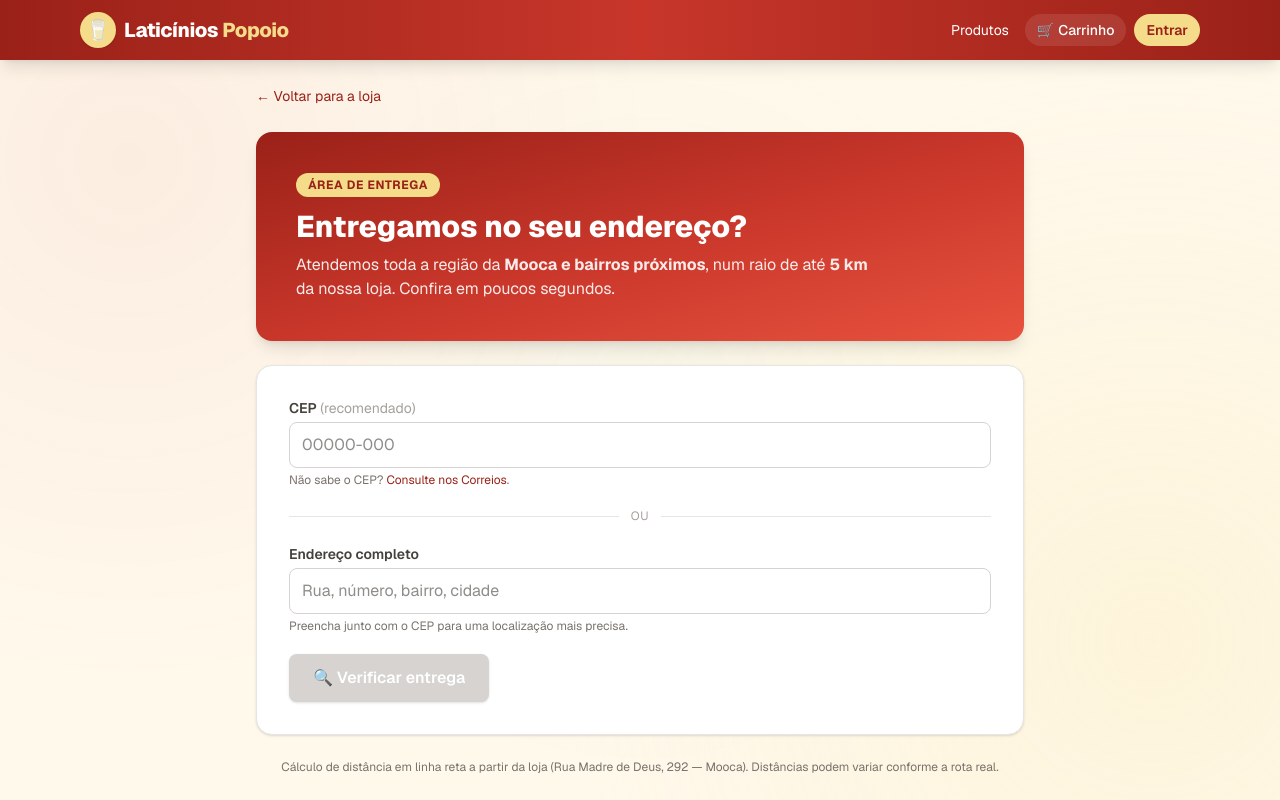
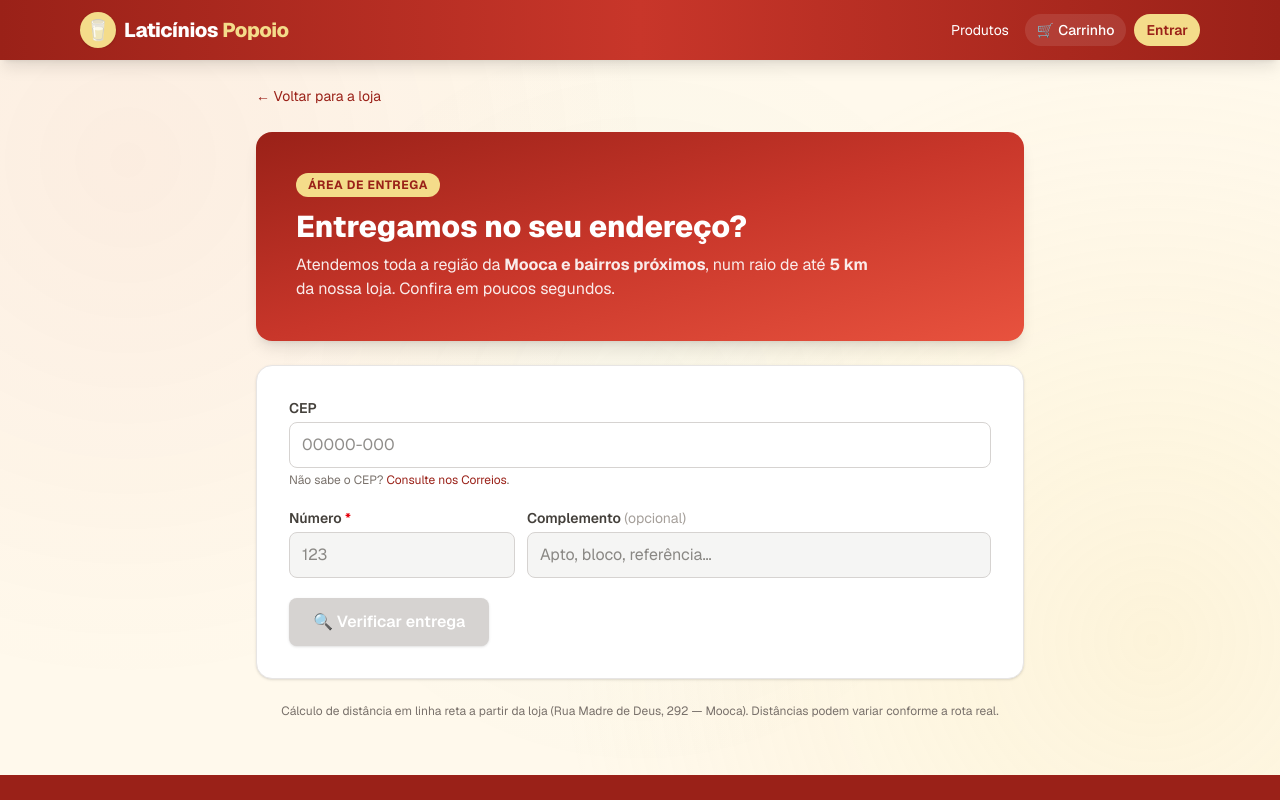
Before and after one commit to cjluc4s/projeto-popoio, a Next.js app: page /entrega in a window 1280 px wide. Shown: the top 800 px of the page. Built offline with nearby package versions, Linux system fonts and the light colour scheme; no server answers.

Commit message:
feat(entrega): autopreenchimento por CEP + campos numero/complemento

```diff
--- /dev/null
+++ b/src/app/api/cep/[cep]/route.ts
@@ -0,0 +1,25 @@
+import { NextResponse } from "next/server";
+import { lookupCep, normalizeCep } from "@/lib/delivery";
+
+export const runtime = "nodejs";
+
+export async function GET(
+  _req: Request,
+  ctx: { params: Promise<{ cep: string }> },
+) {
+  const { cep } = await ctx.params;
+  if (!normalizeCep(cep)) {
+    return NextResponse.json({ error: "CEP inválido." }, { status: 400 });
+  }
+  const data = await lookupCep(cep);
+  if (!data) {
+    return NextResponse.json({ error: "CEP não encontrado." }, { status: 404 });
+  }
+  return NextResponse.json({
+    cep: data.cep,
+    street: data.street,
+    neighborhood: data.neighborhood,
+    city: data.city,
+    state: data.state,
+  });
+}
--- a/src/app/api/delivery-check/route.ts
+++ b/src/app/api/delivery-check/route.ts
@@ -11,7 +11,7 @@ import {
 export const runtime = "nodejs";
 
 export async function POST(req: Request) {
-  let body: { cep?: string; address?: string };
+  let body: { cep?: string; number?: string; complement?: string };
   try {
     body = await req.json();
   } catch {
@@ -19,27 +19,28 @@ export async function POST(req: Request) {
   }
 
   const cepInput = (body.cep || "").trim();
-  const addressInput = (body.address || "").trim();
+  const number = (body.number || "").trim();
+  const complement = (body.complement || "").trim();
 
-  if (!cepInput && !addressInput) {
+  if (!cepInput) {
     return NextResponse.json(
-      { error: "Informe um CEP ou endereço para verificarmos." },
+      { error: "Informe um CEP para verificarmos." },
       { status: 400 },
     );
   }
-
-  // 1) Caminho preferencial: CEP
-  let coords: { lat: number; lng: number } | undefined;
-  let addressLabel = "";
-  let cepFmt: string | undefined;
-
-  if (cepInput) {
   if (!normalizeCep(cepInput)) {
     return NextResponse.json(
       { error: "CEP inválido. Use o formato 00000-000." },
       { status: 400 },
     );
   }
+  if (!number) {
+    return NextResponse.json(
+      { error: "Informe o número do endereço." },
+      { status: 400 },
+    );
+  }
+
   const lookup = await lookupCep(cepInput);
   if (!lookup) {
     return NextResponse.json(
@@ -47,41 +48,41 @@ export async function POST(req: Request) {
       { status: 404 },
     );
   }
-    cepFmt = lookup.cep;
-    addressLabel = [
-      lookup.street,
+
+  const streetWithNumber = lookup.street
+    ? `${lookup.street}, ${number}${complement ? ` — ${complement}` : ""}`
+    : `Número ${number}${complement ? ` — ${complement}` : ""}`;
+
+  const addressLabel = [
+    streetWithNumber,
     lookup.neighborhood,
-      lookup.city && lookup.state ? `${lookup.city} / ${lookup.state}` : lookup.city || lookup.state,
+    lookup.city && lookup.state
+      ? `${lookup.city} / ${lookup.state}`
+      : lookup.city || lookup.state,
   ]
     .filter(Boolean)
     .join(" — ");
-    coords = lookup.coords;
 
-    // Se não temos coords pelo CEP, complementa com endereço informado pelo usuário (se houver)
-    if (!coords) {
-      const composed = [
-        addressInput,
-        lookup.street,
+  // Geocodifica com número (mais preciso); fallback para coords do CEP.
+  const geocodeQuery = [
+    lookup.street ? `${lookup.street}, ${number}` : undefined,
     lookup.neighborhood,
     lookup.city,
     lookup.state,
+    lookup.cep,
     "Brasil",
   ]
     .filter(Boolean)
     .join(", ");
-      coords = (await geocodeAddress(composed)) || undefined;
-    }
-  } else if (addressInput) {
-    // 2) Sem CEP — só endereço livre
-    coords = (await geocodeAddress(`${addressInput}, Brasil`)) || undefined;
-    addressLabel = addressInput;
-  }
+
+  let coords = await geocodeAddress(geocodeQuery);
+  if (!coords && lookup.coords) coords = lookup.coords;
 
   if (!coords) {
     return NextResponse.json(
       {
         error:
-          "Não conseguimos localizar esse endereço no mapa. Tente informar o CEP ou um endereço mais completo.",
+          "Não conseguimos localizar esse endereço no mapa. Confira o CEP e o número e tente novamente.",
       },
       { status: 422 },
     );
@@ -95,7 +96,7 @@ export async function POST(req: Request) {
     distanceKm: Math.round(distanceKm * 100) / 100,
     radiusKm: DELIVERY_RADIUS_KM,
     address: addressLabel || undefined,
-    cep: cepFmt,
+    cep: lookup.cep,
     store: STORE_LOCATION,
     target: coords,
   });
--- a/src/app/entrega/page.tsx
+++ b/src/app/entrega/page.tsx
@@ -1,6 +1,6 @@
 "use client";
 
-import { useState } from "react";
+import { useEffect, useRef, useState } from "react";
 import Link from "next/link";
 
 type CheckResult = {
@@ -13,6 +13,14 @@ type CheckResult = {
   target: { lat: number; lng: number };
 };
 
+type CepInfo = {
+  cep: string;
+  street?: string;
+  neighborhood?: string;
+  city?: string;
+  state?: string;
+};
+
 function maskCep(v: string) {
   const d = v.replace(/\D+/g, "").slice(0, 8);
   if (d.length <= 5) return d;
@@ -21,21 +29,76 @@ function maskCep(v: string) {
 
 export default function EntregaPage() {
   const [cep, setCep] = useState("");
-  const [address, setAddress] = useState("");
+  const [number, setNumber] = useState("");
+  const [complement, setComplement] = useState("");
+  const [cepInfo, setCepInfo] = useState<CepInfo | null>(null);
+  const [cepLoading, setCepLoading] = useState(false);
+  const [cepError, setCepError] = useState<string | null>(null);
+
   const [loading, setLoading] = useState(false);
   const [error, setError] = useState<string | null>(null);
   const [result, setResult] = useState<CheckResult | null>(null);
+
+  const numberRef = useRef<HTMLInputElement | null>(null);
+
+  // Auto-busca o CEP assim que tiver 8 dígitos
+  useEffect(() => {
+    const digits = cep.replace(/\D+/g, "");
+    if (digits.length !== 8) {
+      setCepInfo(null);
+      setCepError(null);
+      return;
+    }
+    const ctrl = new AbortController();
+    setCepLoading(true);
+    setCepError(null);
+    setResult(null);
+
+    (async () => {
+      try {
+        const r = await fetch(`/api/cep/${digits}`, { signal: ctrl.signal });
+        const data = await r.json();
+        if (!r.ok) {
+          setCepInfo(null);
+          setCepError(data?.error || "CEP não encontrado.");
+        } else {
+          setCepInfo(data);
+          setTimeout(() => numberRef.current?.focus(), 50);
+        }
+      } catch (e) {
+        if ((e as Error).name !== "AbortError") {
+          setCepError("Falha ao consultar o CEP. Tente novamente.");
+        }
+      } finally {
+        setCepLoading(false);
+      }
+    })();
+
+    return () => ctrl.abort();
+  }, [cep]);
 
   async function onSubmit(e: React.FormEvent) {
     e.preventDefault();
     setError(null);
     setResult(null);
+    if (!cepInfo) {
+      setError("Informe um CEP válido para continuar.");
+      return;
+    }
+    if (!number.trim()) {
+      setError("Informe o número do endereço.");
+      return;
+    }
     setLoading(true);
     try {
       const r = await fetch("/api/delivery-check", {
         method: "POST",
         headers: { "Content-Type": "application/json" },
-        body: JSON.stringify({ cep, address }),
+        body: JSON.stringify({
+          cep,
+          number: number.trim(),
+          complement: complement.trim() || undefined,
+        }),
       });
       const data = await r.json();
       if (!r.ok) {
@@ -49,6 +112,20 @@ export default function EntregaPage() {
       setLoading(false);
     }
   }
+
+  const fullAddressPreview = cepInfo
+    ? [
+        cepInfo.street && number
+          ? `${cepInfo.street}, ${number}${complement ? ` — ${complement}` : ""}`
+          : cepInfo.street || "",
+        cepInfo.neighborhood,
+        cepInfo.city && cepInfo.state
+          ? `${cepInfo.city} / ${cepInfo.state}`
+          : cepInfo.city || cepInfo.state,
+      ]
+        .filter(Boolean)
+        .join(" — ")
+    : "";
 
   return (
     <div className="max-w-3xl mx-auto space-y-6">
@@ -81,19 +158,35 @@ export default function EntregaPage() {
       {/* Formulário */}
       <section className="bg-white border border-stone-200 rounded-2xl shadow-sm p-6 sm:p-8">
         <form onSubmit={onSubmit} className="space-y-5">
+          {/* CEP */}
           <div>
             <label htmlFor="cep" className="block text-sm font-semibold text-stone-700 mb-1">
-              CEP <span className="text-stone-400 font-normal">(recomendado)</span>
+              CEP
             </label>
+            <div className="relative">
               <input
                 id="cep"
                 inputMode="numeric"
                 placeholder="00000-000"
                 value={cep}
                 onChange={(e) => setCep(maskCep(e.target.value))}
-              className="w-full rounded-lg border border-stone-300 focus:border-[var(--brand)] focus:ring-2 focus:ring-[var(--brand)]/30 outline-none px-3 py-2.5 text-base"
+                className="w-full rounded-lg border border-stone-300 focus:border-[var(--brand)] focus:ring-2 focus:ring-[var(--brand)]/30 outline-none px-3 py-2.5 text-base pr-10"
                 autoComplete="postal-code"
+                aria-invalid={!!cepError}
               />
+              {cepLoading && (
+                <span className="absolute right-3 top-1/2 -translate-y-1/2 inline-block h-4 w-4 border-2 border-stone-300 border-t-[var(--brand)] rounded-full animate-spin" />
+              )}
+              {!cepLoading && cepInfo && (
+                <span className="absolute right-3 top-1/2 -translate-y-1/2 text-emerald-600" aria-hidden>
+                  ✓
+                </span>
+              )}
+            </div>
+            {cepError && (
+              <p className="text-xs text-red-600 mt-1">{cepError}</p>
+            )}
+            {!cepError && (
               <p className="text-xs text-stone-500 mt-1">
                 Não sabe o CEP?{" "}
                 <a
@@ -106,35 +199,83 @@ export default function EntregaPage() {
                 </a>
                 .
               </p>
+            )}
           </div>
 
-          <div className="flex items-center gap-3">
-            <div className="h-px flex-1 bg-stone-200" />
-            <span className="text-xs uppercase tracking-wider text-stone-400">ou</span>
-            <div className="h-px flex-1 bg-stone-200" />
+          {/* Endereço preenchido automaticamente */}
+          {cepInfo && (
+            <div className="rounded-lg bg-stone-50 border border-stone-200 px-4 py-3 text-sm text-stone-700 space-y-1">
+              {cepInfo.street && (
+                <div>
+                  <span className="text-stone-500">Logradouro: </span>
+                  <strong>{cepInfo.street}</strong>
+                </div>
+              )}
+              {cepInfo.neighborhood && (
+                <div>
+                  <span className="text-stone-500">Bairro: </span>
+                  <strong>{cepInfo.neighborhood}</strong>
+                </div>
+              )}
+              {(cepInfo.city || cepInfo.state) && (
+                <div>
+                  <span className="text-stone-500">Cidade/UF: </span>
+                  <strong>
+                    {cepInfo.city}
+                    {cepInfo.city && cepInfo.state ? " / " : ""}
+                    {cepInfo.state}
+                  </strong>
+                </div>
+              )}
+            </div>
+          )}
+
+          {/* Número + Complemento */}
+          <div className="grid grid-cols-3 gap-3">
+            <div className="col-span-1">
+              <label htmlFor="number" className="block text-sm font-semibold text-stone-700 mb-1">
+                Número <span className="text-red-600">*</span>
+              </label>
+              <input
+                id="number"
+                ref={numberRef}
+                inputMode="numeric"
+                placeholder="123"
+                value={number}
+                onChange={(e) => setNumber(e.target.value)}
+                disabled={!cepInfo}
+                required
+                className="w-full rounded-lg border border-stone-300 focus:border-[var(--brand)] focus:ring-2 focus:ring-[var(--brand)]/30 outline-none px-3 py-2.5 text-base disabled:bg-stone-100 disabled:cursor-not-allowed"
+                autoComplete="off"
+              />
+            </div>
+            <div className="col-span-2">
+              <label htmlFor="complement" className="block text-sm font-semibold text-stone-700 mb-1">
+                Complemento <span className="text-stone-400 font-normal">(opcional)</span>
+              </label>
+              <input
+                id="complement"
+                type="text"
+                placeholder="Apto, bloco, referência…"
+                value={complement}
+                onChange={(e) => setComplement(e.target.value)}
+                disabled={!cepInfo}
+                className="w-full rounded-lg border border-stone-300 focus:border-[var(--brand)] focus:ring-2 focus:ring-[var(--brand)]/30 outline-none px-3 py-2.5 text-base disabled:bg-stone-100 disabled:cursor-not-allowed"
+                autoComplete="address-line2"
+              />
+            </div>
           </div>
 
-          <div>
-            <label htmlFor="address" className="block text-sm font-semibold text-stone-700 mb-1">
-              Endereço completo
-            </label>
-            <input
-              id="address"
-              type="text"
-              placeholder="Rua, número, bairro, cidade"
-              value={address}
-              onChange={(e) => setAddress(e.target.value)}
-              className="w-full rounded-lg border border-stone-300 focus:border-[var(--brand)] focus:ring-2 focus:ring-[var(--brand)]/30 outline-none px-3 py-2.5 text-base"
-              autoComplete="street-address"
-            />
-            <p className="text-xs text-stone-500 mt-1">
-              Preencha junto com o CEP para uma localização mais precisa.
-            </p>
+          {fullAddressPreview && number && (
+            <div className="text-xs text-stone-500">
+              <span className="text-stone-400">Endereço completo: </span>
+              {fullAddressPreview}
             </div>
+          )}
 
           <button
             type="submit"
-            disabled={loading || (!cep && !address.trim())}
+            disabled={loading || !cepInfo || !number.trim()}
             className="w-full sm:w-auto bg-[var(--brand)] hover:bg-[var(--brand-dark)] disabled:bg-stone-300 disabled:cursor-not-allowed text-white font-semibold rounded-lg px-6 py-3 transition shadow-sm inline-flex items-center justify-center gap-2"
           >
             {loading ? (
@@ -250,7 +391,6 @@ export default function EntregaPage() {
         </section>
       )}
 
-      {/* Rodapé informativo */}
       <section className="text-xs text-stone-500 text-center">
         Cálculo de distância em linha reta a partir da loja (Rua Madre de Deus, 292
         — Mooca). Distâncias podem variar conforme a rota real.
```
Lines whose indentation alone changed are shown as unchanged.
